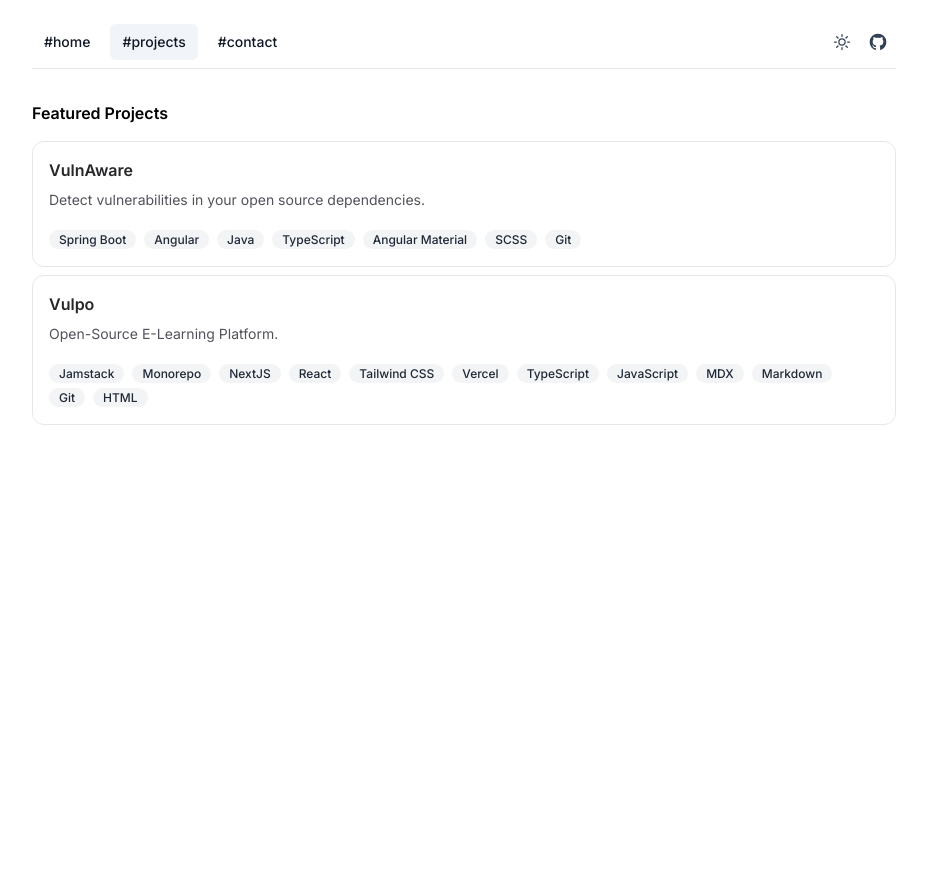
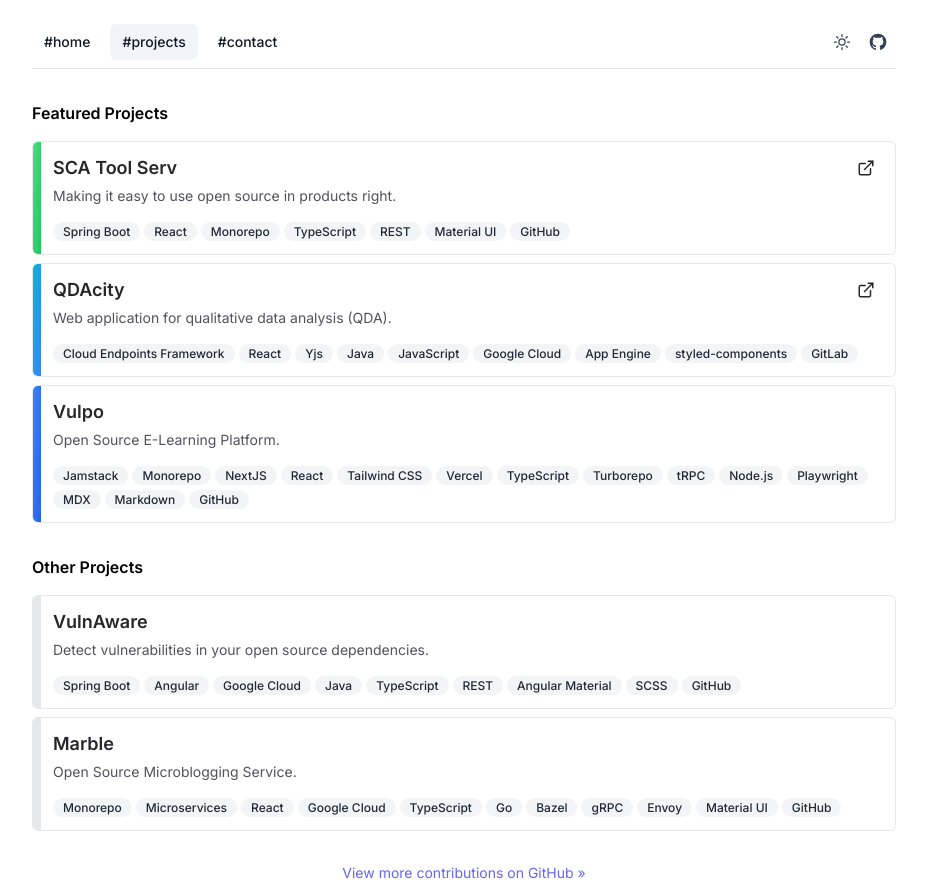
Before and after one commit to lukasnehrke/lukasnehrke.github.io, a Next.js app: page /projects in a window 1280 px wide. Shown: the whole page, without its empty margins (176-1103 px from the left). Before the commit the page ends 800 px from the top, so only its background shows below. Built offline with nearby package versions, Linux system fonts and the light colour scheme.

Commit message:
feat: update project page

```diff
--- /dev/null
+++ b/app/projects/card.tsx
@@ -0,0 +1,37 @@
+import clsx from "clsx";
+import { Project } from "./projects";
+import { cloneElement } from "react";
+
+export interface ProjectCardProps {
+  project: Project;
+}
+
+export function ProjectCard({ project }: ProjectCardProps) {
+  return (
+    <div className="relative flex overflow-hidden rounded-md border border-gray-200 dark:border-gray-700">
+      <div className={clsx("absolute h-full w-2", project.color ?? "bg-gray-200")} />
+      <div className="w-full px-5 py-3">
+        <div className="flex items-center justify-between">
+          <p className="text-lg font-semibold text-zinc-800 dark:text-zinc-200">{project.title}</p>
+          <div className="text-zinc-800 dark:text-zinc-400">
+            {project.actions?.map((action) => (
+              <a key={action.href} href={action.href} target="_blank" rel="noopener">
+                {cloneElement(action.icon, { size: 18 })}
+              </a>
+            ))}
+          </div>
+        </div>
+        <p className="mb-3 mt-1 text-sm text-zinc-600 dark:text-zinc-400">{project.description}</p>
+        <ul className="flex flex-wrap">
+          {project.keywords?.map((keyword) => (
+            <li key={keyword} className="mr-1">
+              <span className="rounded-full bg-gray-100 px-2.5 py-0.5 text-xs font-medium text-gray-800 dark:bg-slate-700 dark:text-gray-100">
+                {keyword}
+              </span>
+            </li>
+          ))}
+        </ul>
+      </div>
+    </div>
+  );
+}
--- a/app/projects/page.tsx
+++ b/app/projects/page.tsx
@@ -1,5 +1,6 @@
 import type { Metadata } from "next";
-import projects from "./projects.json";
+import { projects } from "./projects";
+import { ProjectCard } from "./card";
 
 export const dynamic = "force-static";
 
@@ -8,26 +9,34 @@
 };
 
 export default function Projects() {
+  const featured = projects.filter((project) => project.featured);
+  const other = projects.filter((project) => !project.featured);
+
   return (
     <main className="mx-auto px-4 pt-6 md:max-w-4xl md:pt-8">
       <h1 className="mb-4 font-semibold">Featured Projects</h1>
-      <ul className="space-y-2" role="list">
-        {projects.map((project) => (
-          <li key={project.title} className="rounded-xl border border-gray-200 p-4 dark:border-gray-700">
-            <p className="text-base font-semibold text-zinc-800 dark:text-zinc-200">{project.title}</p>
-            <p className="mb-4 mt-2 text-sm text-zinc-600 dark:text-zinc-400">{project.description}</p>
-            <ul className="flex flex-wrap">
-              {project.keywords.map((keyword) => (
-                <li key={keyword} className="mr-2">
-                  <span className="rounded-full bg-gray-100 px-2.5 py-0.5 text-xs font-medium text-gray-800 dark:bg-slate-700 dark:text-gray-100">
-                    {keyword}
-                  </span>
-                </li>
-              ))}
-            </ul>
+      <ol className="space-y-2" role="list">
+        {featured.map((project) => (
+          <li key={project.title}>
+            <ProjectCard project={project} />
           </li>
         ))}
-      </ul>
+      </ol>
+
+      <h1 className="mb-4 mt-8 font-semibold">Other Projects</h1>
+      <ol className="space-y-2" role="list">
+        {other.map((project) => (
+          <li key={project.title}>
+            <ProjectCard project={project} />
+          </li>
+        ))}
+      </ol>
+
+      <div className="mt-8 flex items-center justify-center">
+        <a href="https://github.com/lukasnehrke" className="text-sm text-indigo-500" rel="noopener noreferrer">
+          View more contributions on GitHub »
+        </a>
+      </div>
     </main>
   );
 }
--- a/app/projects/projects.json
+++ /dev/null
@@ -1,27 +0,0 @@
-[
-  {
-    "title": "VulnAware",
-    "slug": "vulnaware",
-    "description": "Detect vulnerabilities in your open source dependencies.",
-    "keywords": ["Spring Boot", "Angular", "Java", "TypeScript", "Angular Material", "SCSS", "Git"]
-  },
-  {
-    "title": "Vulpo",
-    "slug": "vulpo",
-    "description": "Open-Source E-Learning Platform.",
-    "keywords": [
-      "Jamstack",
-      "Monorepo",
-      "NextJS",
-      "React",
-      "Tailwind CSS",
-      "Vercel",
-      "TypeScript",
-      "JavaScript",
-      "MDX",
-      "Markdown",
-      "Git",
-      "HTML"
-    ]
-  }
-]
--- /dev/null
+++ b/app/projects/projects.tsx
@@ -0,0 +1,104 @@
+import { ExternalLink } from "lucide-react";
+import type { ReactElement } from "react";
+
+export interface Project {
+  title: string;
+  description: string;
+  subtitle?: string;
+  featured?: boolean;
+  archived?: boolean;
+  color?: string;
+  keywords?: string[];
+  actions?: {
+    icon: ReactElement;
+    href: string;
+  }[];
+}
+
+export const projects: Project[] = [
+  {
+    featured: true,
+    title: "SCA Tool Serv",
+    description: "Making it easy to use open source in products right.",
+    color: "bg-gradient-to-br from-green-400 to-green-500",
+    actions: [{ icon: <ExternalLink />, href: "https://scatool.com" }],
+    keywords: ["Spring Boot", "React", "Monorepo", "TypeScript", "REST", "Material UI", "GitHub"],
+  },
+  {
+    featured: true,
+    title: "QDAcity",
+    description: "Web application for qualitative data analysis (QDA).",
+    color: "bg-gradient-to-br from-cyan-500 to-blue-500",
+    actions: [{ icon: <ExternalLink />, href: "https://qdacity.com/" }],
+    keywords: [
+      "Cloud Endpoints Framework",
+      "React",
+      "Yjs",
+      "Java",
+      "JavaScript",
+      "Google Cloud",
+      "App Engine",
+      "styled-components",
+      "GitLab",
+    ],
+  },
+  {
+    title: "Vulpo",
+    featured: true,
+    archived: false,
+    description: "Open Source E-Learning Platform.",
+    color: "bg-gradient-to-br from-blue-500 to-blue-600",
+    keywords: [
+      "Jamstack",
+      "Monorepo",
+      "NextJS",
+      "React",
+      "Tailwind CSS",
+      "Vercel",
+      "TypeScript",
+      "Turborepo",
+      "tRPC",
+      "Node.js",
+      "Playwright",
+      "MDX",
+      "Markdown",
+      "GitHub",
+    ],
+  },
+  {
+    title: "VulnAware",
+    featured: false,
+    archived: true,
+    description: "Detect vulnerabilities in your open source dependencies.",
+    keywords: [
+      "Spring Boot",
+      "Angular",
+      "Google Cloud",
+      "Java",
+      "TypeScript",
+      "REST",
+      "Angular Material",
+      "SCSS",
+      "GitHub",
+    ],
+  },
+  {
+    title: "Marble",
+    featured: false,
+    archived: true,
+    description: "Open Source Microblogging Service.",
+    keywords: [
+      "Monorepo",
+      "Microservices",
+      "React",
+      "Google Cloud",
+      "TypeScript",
+      "Go",
+      "Bazel",
+      "gRPC",
+      "Envoy",
+      "Material UI",
+      "GitHub",
+    ],
+  },
+];
--- a/package.json
+++ b/package.json
@@ -26,6 +26,7 @@
     "clsx": "^2.0.0",
     "eslint": "^8.56.0",
     "eslint-config-next": "^14.0.4",
+    "lucide-react": "^0.299.0",
     "next": "^14.0.4",
     "next-themes": "^0.2.1",
     "react": "^18.2.0",
```
Also changed, not shown: 1 other file (tests, documents, lock files or other folders).
